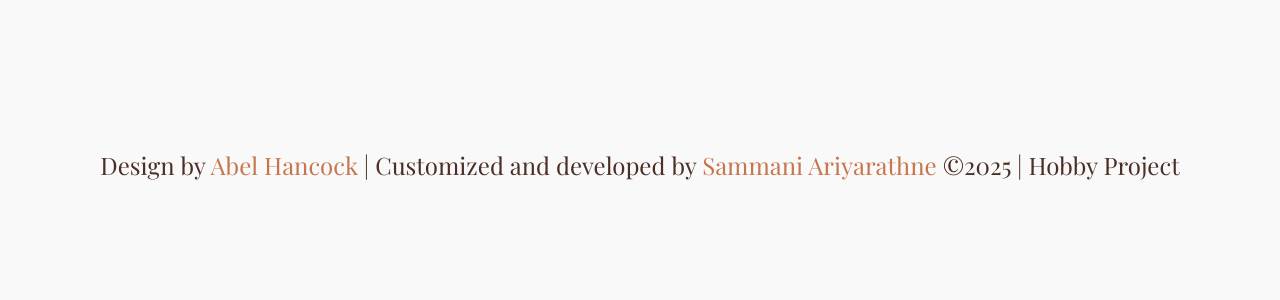
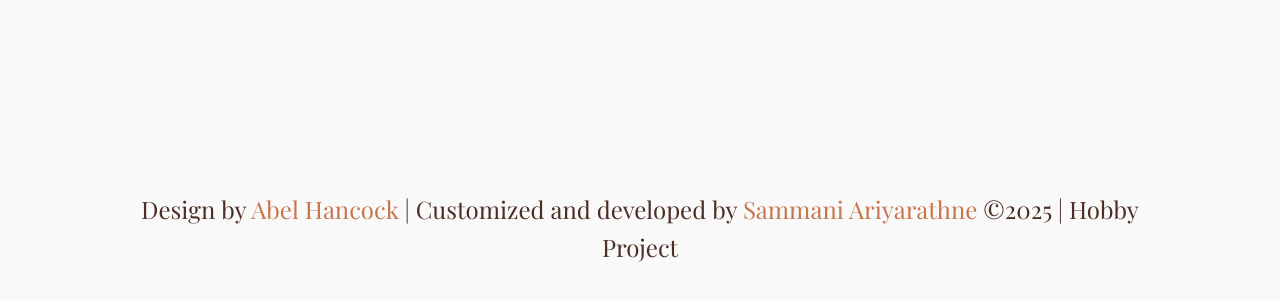
Before and after one commit to SammaniAri/wedding-website, a React (Vite) app: page / in a window 1280 px wide. Shown: the part 9924-10224 px from the top of the page. Before the commit the page ends 10128 px from the top, so only its background shows below. Built offline with nearby package versions, Linux system fonts and the light colour scheme; a web font is replaced by a local one.

Commit message:
footer padding

```diff
--- a/src/index.css
+++ b/src/index.css
@@ -357,7 +357,7 @@ padding: 0.5rem;
 .footer-container {
   text-align: center;
   color: var(--color-text);
-  padding: 20px;
+  padding: 4rem 8rem;
   font-size: 1.5rem;
 }
 .footer-container a{
```
